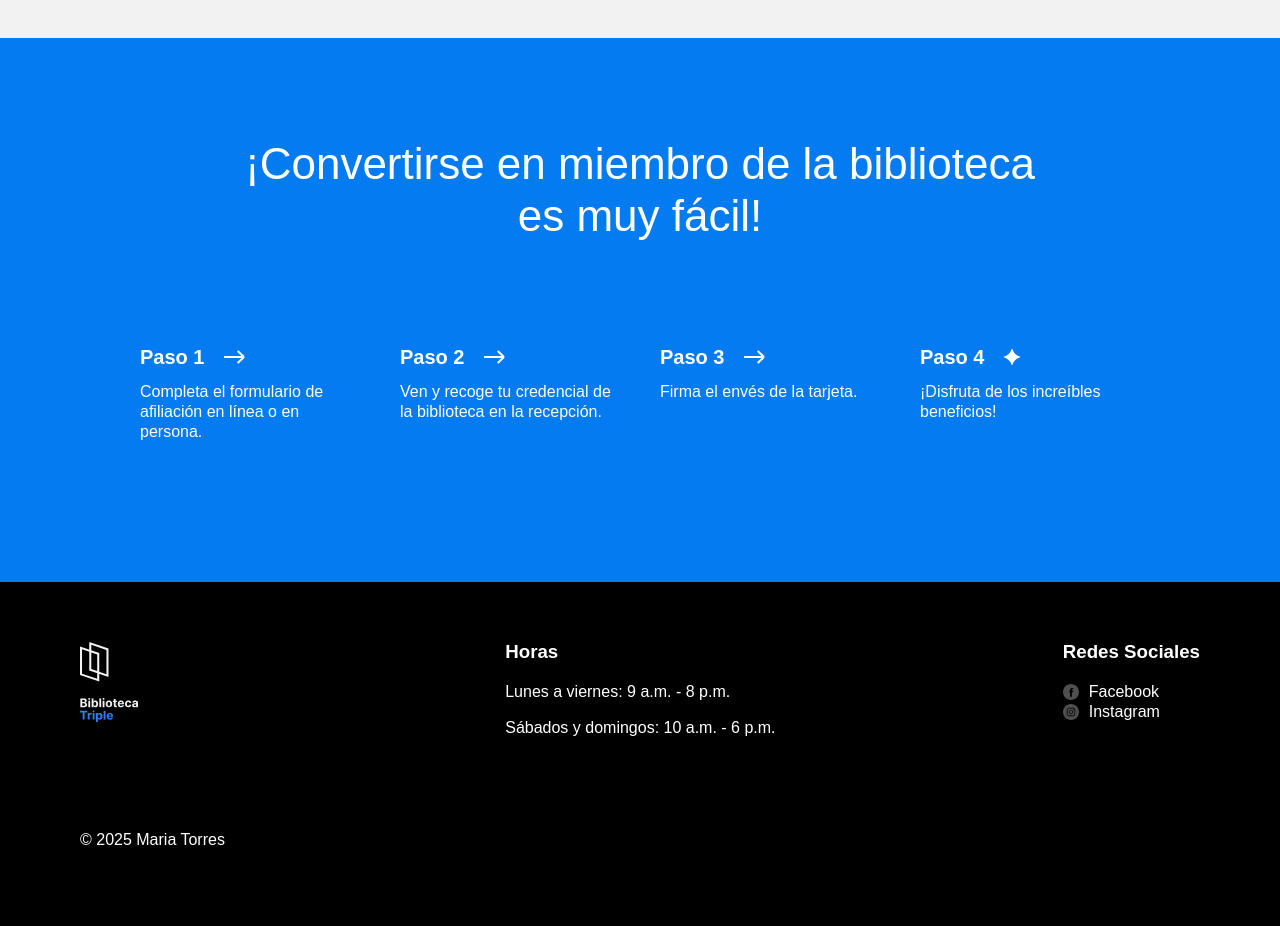
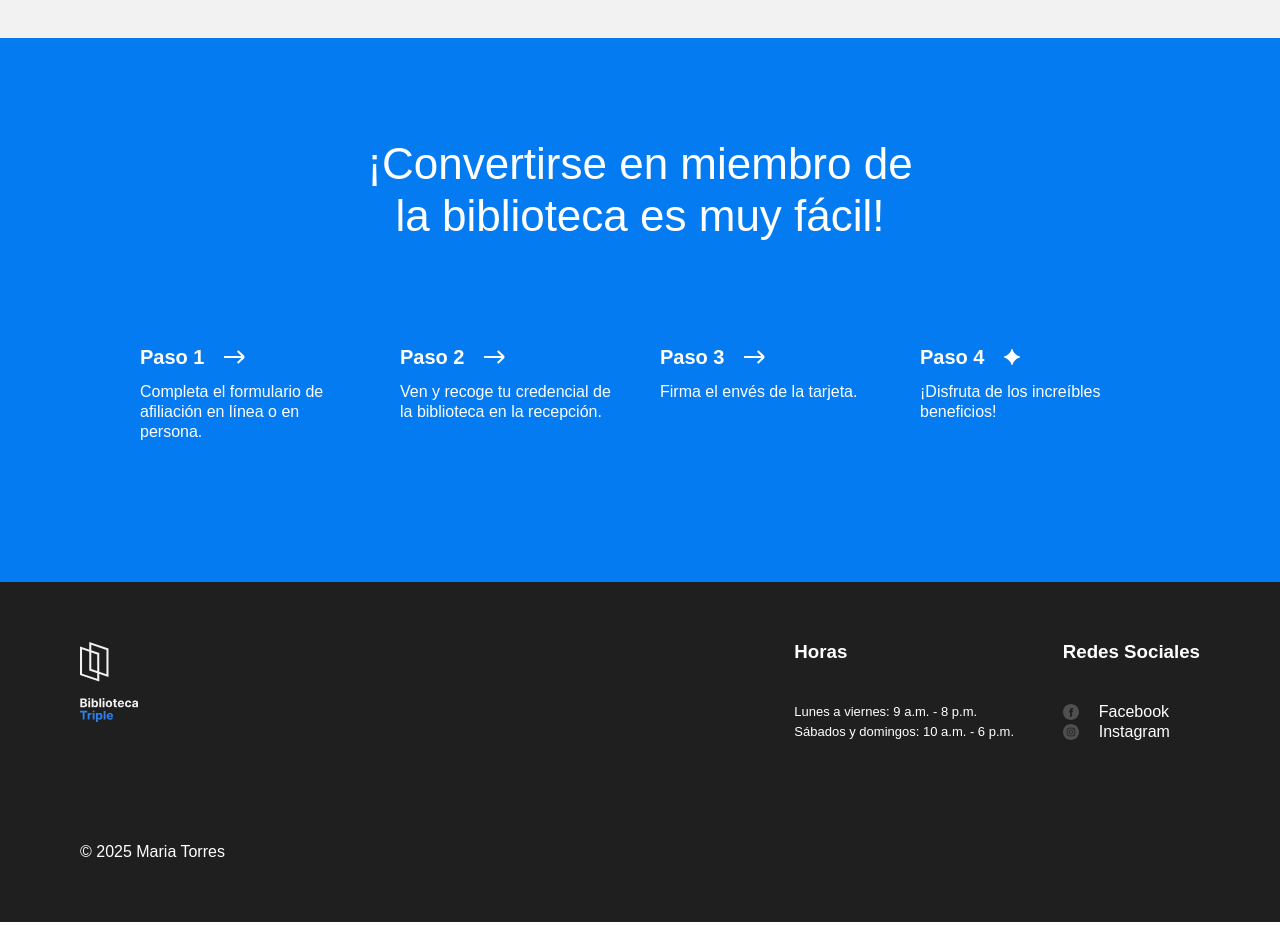
Before and after one commit to Mar-jtorres/web_project_library_es, a plain HTML site: page index.html in a window 1280 px wide. Shown: the part 2920-3846 px from the top of the page. Drawn offline with Linux system fonts and the light colour scheme.

Commit message:
de los ultimos cambios al proyecto biblioteca

```diff
--- a/index.html
+++ b/index.html
@@ -276,6 +276,7 @@
             </li>
           </ul>
         </section>
+      </main>
       <footer class="footer" id="footer">
         <div class="footer__columns">
           <div class="footer__column">
@@ -288,11 +289,15 @@
           <div class="footer__column footer__column_content_hours">
             <h3 class="footer__column-heading">Horas</h3>
             <ul class="footer__list">
-                <li class="footer__list-item">
-                  <p>Lunes a viernes: 9 a.m. - 8 p.m.</p>
+              <li>
+                <p class="footer__list-item">
+                  Lunes a viernes: 9 a.m. - 8 p.m.
+                </p>
               </li>
-                <li class="footer__list-item">
-                  <p>Sábados y domingos: 10 a.m. - 6 p.m.</p>
+              <li>
+                <p class="footer__list-item">
+                  Sábados y domingos: 10 a.m. - 6 p.m.
+                </p>
               </li>
             </ul>
           </div>
@@ -300,29 +305,31 @@
             <h3 class="footer__column-heading">Redes Sociales</h3>
             <ul class="footer__list">
               <li class="footer__list-item">
+                <a href="#" class="footer__column-link">
                   <img
                     src="./images/web_project_3_images/facebook_white.svg"
                     alt="logo facebook"
                     class="footer__social-icon"
                   />
-                  <a href="#" class="footer__column-link">Facebook</a>
+                  Facebook
+                </a>
               </li>
               <li class="footer__list-item">
+                <a href="#" class="footer__column-link">
                   <img
                     src="./images/web_project_3_images/instagram_white.svg"
                     alt="logo instagram"
                     class="footer__social-icon"
                   />
-                  <a href="#" class="footer__column-link">Instagram</a>
+                  Instagram
+                </a>
               </li>
             </ul>
           </div>
         </div>
-          <div class="footer__copyright">
-            <p>© 2025 Maria Torres</p>
-          </div>
+
+        <p class="footer__copyright">© 2025 Maria Torres</p>
       </footer>
-      </main>
     </div>
   </body>
 </html>
--- a/styles/style.css
+++ b/styles/style.css
@@ -307,7 +307,7 @@
 }
 
 .membership__title {
-  max-width: 803px;
+  max-width: 574px;
   margin: 0 auto;
   text-align: center;
   font-size: 44px;
@@ -347,16 +347,18 @@
 }
 
 .footer {
+  display: flex;
+  flex-direction: column;
+  position: relative;
   box-sizing: border-box;
-  background-color: #000000;
+  background-color: #1f1f1f;
+  color: #fff;
+  padding: 60px 80px;
 }
 
 .footer__columns {
   display: flex;
   justify-content: space-between;
-  align-items: flex-start;
-  padding: 60px 80px;
-  gap: 80px;
 }
 .footer__column {
   display: flex;
@@ -364,11 +366,13 @@
   gap: 20px;
 }
 .footer__column_content_hours {
-  margin-left: 80px;
+  position: absolute;
+  right: 250px;
+  margin-left: auto;
 }
 
 .footer__column_content_social {
-  position: relative;
+  margin-left: 80px;
 }
 
 .footer__logo {
@@ -379,8 +383,7 @@
 
 .footer__column-heading {
   margin: 0px;
-  padding: 0px;
-  color: white;
+  margin-bottom: 20px;
 }
 
 .footer__list {
@@ -391,14 +394,12 @@
 }
 
 .footer__list-item {
-  color: white;
   display: flex;
-  align-items: center;
-  margin: 0px;
-}
-.footer__list-item p {
+  flex-wrap: wrap;
+  gap: 10px;
+  padding: 0 16px 0 0;
   margin: 0;
-  padding-bottom: 16px;
+  font-size: small;
 }
 
 .footer__social-icon {
@@ -407,11 +408,14 @@
   margin-right: 10px;
 }
 .footer__column-link {
-  color: #ffffff;
+  display: flex;
   text-decoration: none;
   font-size: 16px;
+  color: white;
+  column-gap: 10px;
+  align-items: center;
 }
 .footer__copyright {
-  color: white;
-  padding: 0 80px 60px;
+  margin-top: 100px;
+  margin-bottom: 0;
 }
```
Lines whose indentation alone changed are shown as unchanged.
